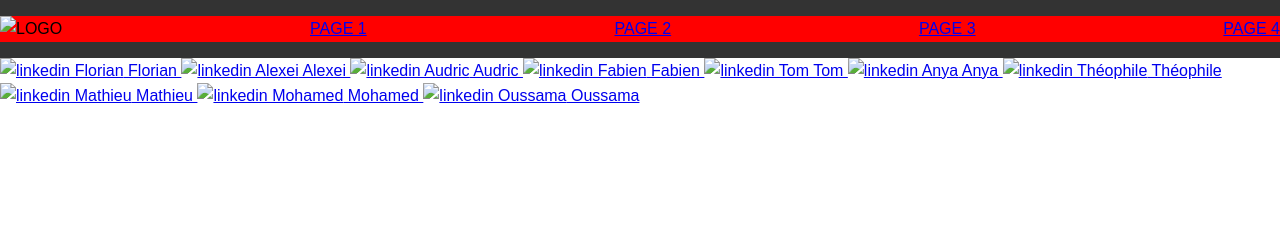
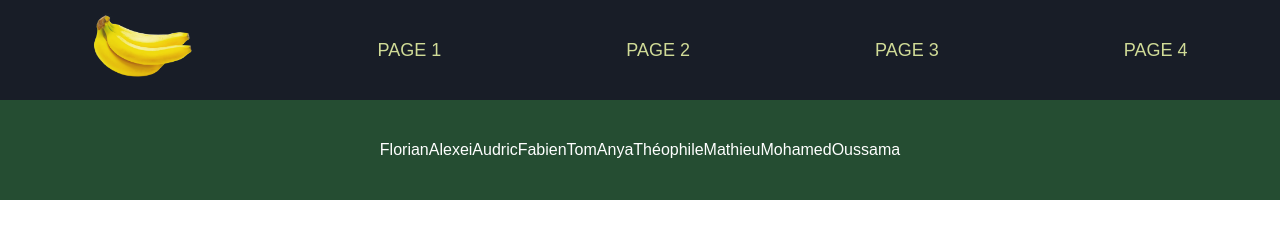
Before and after one commit to EpikToo/webeur-zinzin, a website: page pages/index.html in a window 1280 px wide. Drawn offline with Linux system fonts and the light colour scheme.

Commit message:
Co-authored-by: JlIlIllIlIIlIll <JlIlIllIlIIlIll@users.noreply.github.com> Co-authored-by: Monsieur <Traph1909@users.noreply.github.com> Co-authored-by: Orlique <Orlique@users.noreply.github.com> Co-authored-by: ThéophileLPE <Tyosa720@users.noreply.github.com> Co-authored-by: AnyaS117 <AnyaS117@users.noreply.github.com>

```diff
--- a/pages/index.html
+++ b/pages/index.html
@@ -7,61 +7,56 @@
         <meta http-equiv="X-UA-Compatible" content="IE=edge">
         <meta name="viewport" content="width=device-width, initial-scale=1.0">
         <title>Poster Zinzin</title>
+        <link rel="icon" href="/sources/logo.ico">
     </head>
 
     <body>
         <header>
             <div class="navbar">
-                <img alt="LOGO" src="/sources/logoPOMMIER.png"/>
-                <a href="./florian.html">PAGE 1</a>
-                <a href="#">PAGE 2</a>
-                <a href="#">PAGE 3</a>
-                <a href="#">PAGE 4</a>
+                <a class="link" href="./index.html">
+                    <img alt="LOGO" class="logo" src="/sources/logo.png"/>
+                </a>
+                <a class="link" href="./florian.html">PAGE 1</a>
+                <a class="link" href="#">PAGE 2</a>
+                <a class="link" href="#">PAGE 3</a>
+                <a class="link" href="#">PAGE 4</a>
             </div>
         </header>
         <main>
+            <div class="maindiv">
 
+            </div>
         </main>
         <footer>
-            <div>
-                <a href="linkedin de florian">
-                    <img alt="linkedin Florian"/>
+            <div class="linkedin">
+                <a href="https://www.linkedin.com/in/florian-savalle-76aa63205/">
                     Florian
                 </a>
                 <a href="linkedin de Alexei">
-                    <img alt="linkedin Alexei"/>
                     Alexei
                 </a>
                 <a href="linkedin de Audric">
-                    <img alt="linkedin Audric"/>
                     Audric
                 </a>
                 <a href="linkedin de Fabien">
-                    <img alt="linkedin Fabien"/>
                     Fabien
                 </a>
                 <a href="linkedin de Tom">
-                    <img alt="linkedin Tom"/>
                     Tom
                 </a>
                 <a href="linkedin de Anya">
-                    <img alt="linkedin Anya"/>
                     Anya
                 </a>
                 <a href="linkedin de Théophile">
-                    <img alt="linkedin Théophile"/>
                     Théophile
                 </a>
                 <a href="linkedin de Mathieu">
-                    <img alt="linkedin Mathieu"/>
                     Mathieu
                 </a>
                 <a href="linkedin de Mohamed">
-                    <img alt="linkedin Mohamed"/>
                     Mohamed
                 </a>
                 <a href="linkedin de Oussama">
-                    <img alt="linkedin Oussama"/>
                     Oussama
                 </a>
             </div>
--- a/style/global.css
+++ b/style/global.css
@@ -11,39 +11,13 @@ body {
     line-height: 1.6;
 }
 
-/* Navigation */
-header {
-    background-color: #333;
-    padding: 1rem 0;
-}
-
 nav {
     display: flex;
     justify-content: space-between;
     align-items: center;
 }
 
-.logo {
-    color: #fff;
+a {
     text-decoration: none;
-    font-size: 1.5rem;
-    font-weight: bold;
+    color: white;
 }
-
-.menu {
-    list-style: none;
-}
-
-.menu li {
-    display: inline;
-    margin-right: 1rem;
-}
-
-.menu li:last-child {
-    margin-right: 0;
-}
-
-.menu a {
-    color: #fff;
-    text-decoration: none;
-}
--- a/style/index.css
+++ b/style/index.css
@@ -1,5 +1,37 @@
 .navbar {
     display: flex;
-    background-color: red;
-    justify-content: space-between;
+    background-color: #181D27;
+    justify-content: space-around;
+    height: 100px;
+    align-items: center;
 }
+
+
+.logo {
+    object-fit: contain;
+    max-width: 100px;
+}
+
+.link {
+    color: #D0DB97;
+    font-size: large;
+}
+
+main {
+    background-color: #69B578;
+}
+
+
+footer {
+    background-color: #254D32;
+    display: flex;
+    justify-content: space-around;
+    align-items: center;
+    height: 100px;
+}
+
+.linkedin {
+    display: flex;
+    justify-content: space-around;
+    align-items: center;
+}
```
Also changed, not shown: pages/florian.html (added, +29 -0 lines), images/cool.PNG (added), images/cool.ico (added), qr-codes/qrcode Flo.png (added), sources/logo.ico (added), sources/logo.png (added).
